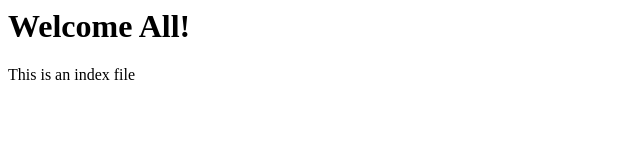
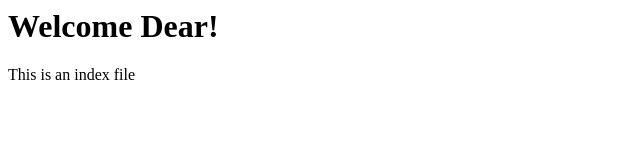
Before and after one commit to srsomub/localRepos, a plain HTML site: page index.html in a window 1280 px wide. Shown: the full height of the page, 0-640 px from the left. Drawn offline with Linux system fonts and the light colour scheme.

Commit message:
dear phrase

```diff
--- a/index.html
+++ b/index.html
@@ -1,2 +1,2 @@
-<h1>Welcome All!</h1>
+<h1>Welcome Dear!</h1>
 <p>This is an index file</p>
```
